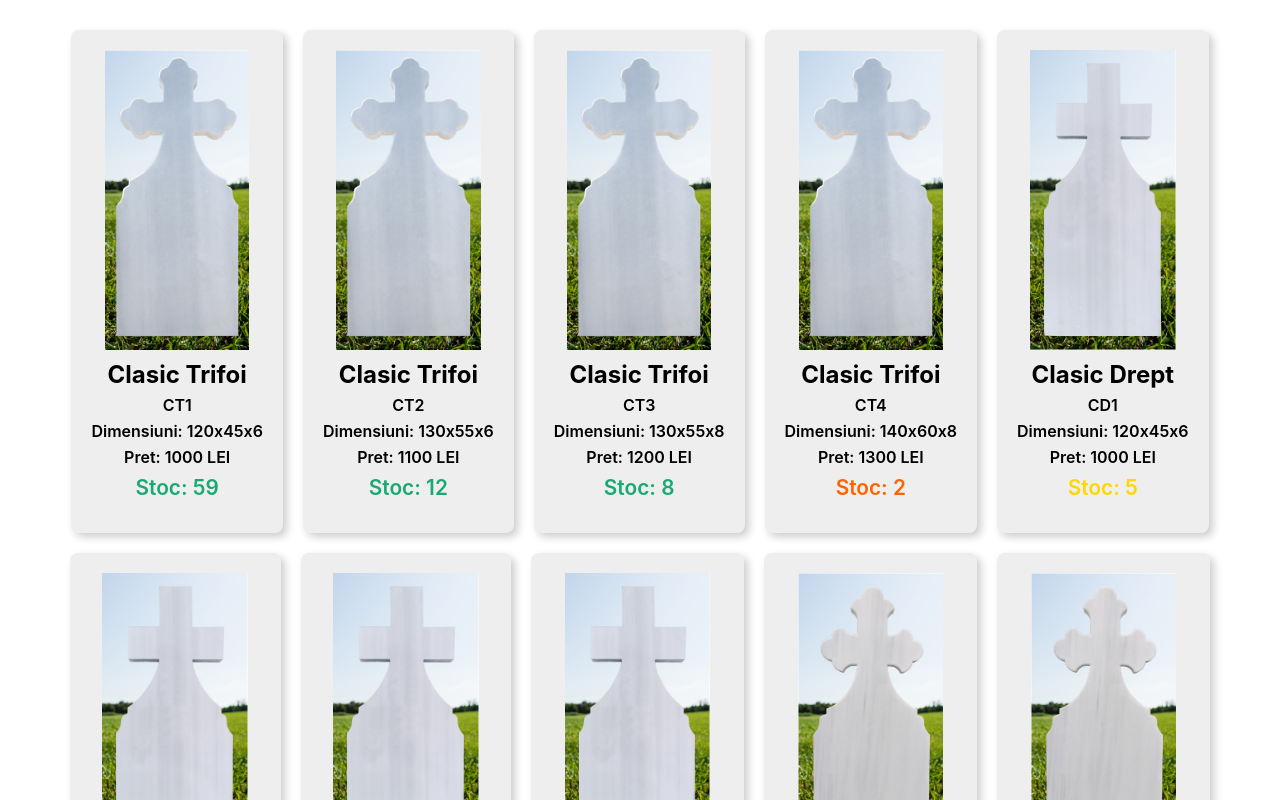
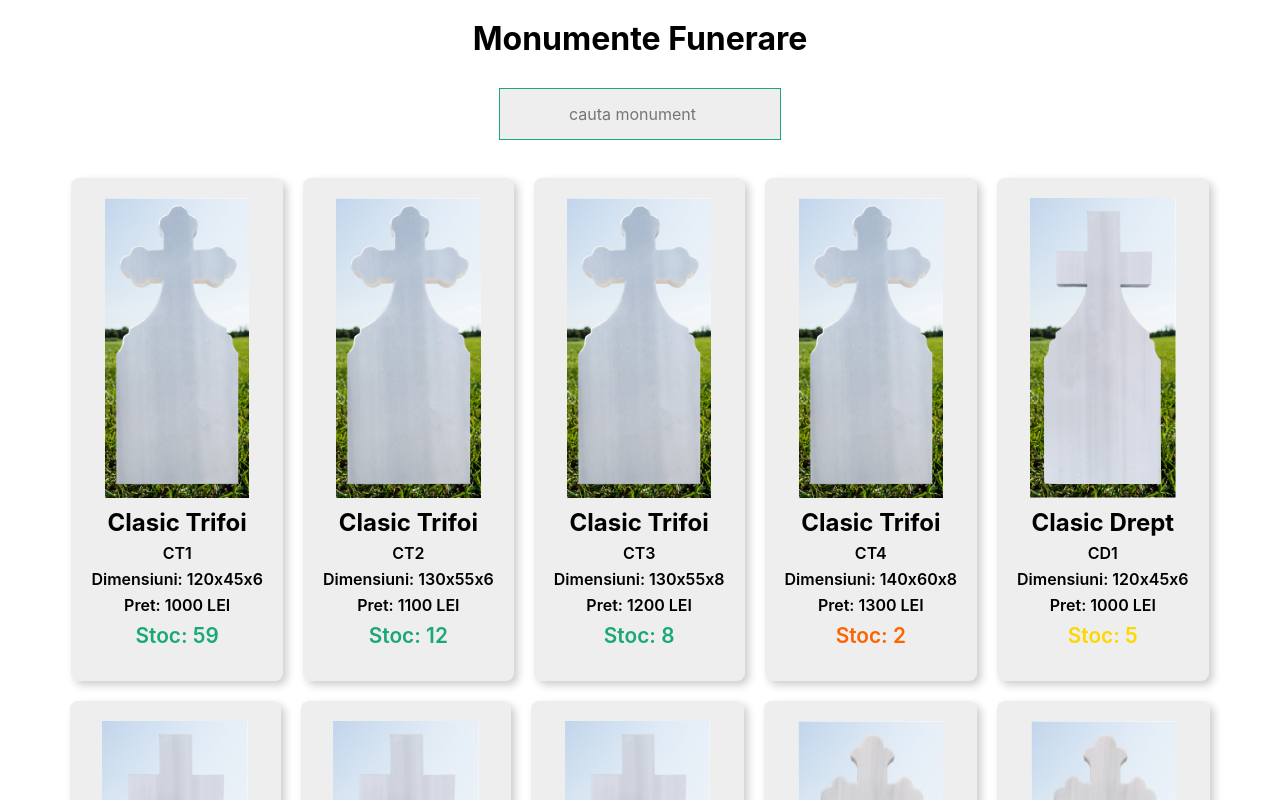
Before and after one commit to jigsaw2510/gest-test, a React (Create React App) app: page / in a window 1280 px wide. Shown: the top 800 px of the page. Built offline with nearby package versions, Linux system fonts and the light colour scheme.

Commit message:
implemented filtering logic

```diff
--- a/package.json
+++ b/package.json
@@ -11,6 +11,7 @@
     "react": "^18.2.0",
     "react-card-flip": "^1.2.2",
     "react-dom": "^18.2.0",
+    "react-modal": "^3.16.1",
     "react-scripts": "5.0.1",
     "tachyons": "^4.12.0",
     "web-vitals": "^2.1.4"
--- /dev/null
+++ b/src/App.js
@@ -0,0 +1,36 @@
+import React, { Component } from 'react';
+import CardList from './CardList';
+import { monumente } from './monumente';
+import SearchBox from './SearchBox'
+
+
+class App extends Component {
+	constructor() {
+		super()
+		this.state = {
+			monumente: monumente,
+			searchfield:''
+		}
+	}
+	onSearchChange = (event) => {
+		this.setState({searchfield: event.target.value})
+	}
+	render() {
+		const filteredmonumente = this.state.monumente.filter(monument => {
+		  const lowerCaseSearch = this.state.searchfield.toLowerCase();
+		  return (
+		    monument.name.toLowerCase().includes(lowerCaseSearch) ||
+		    monument.code.toLowerCase().includes(lowerCaseSearch)
+		  );
+		});
+		return (
+		<div className='tc'>
+			<h1>Monumente Funerare</h1>
+			<SearchBox searchChange={this.onSearchChange}/>
+			<CardList monumente={filteredmonumente}/>
+		</div>
+		);
+	}
+}
+
+export default App;
--- /dev/null
+++ b/src/SearchBox.js
@@ -0,0 +1,16 @@
+import React from 'react';
+
+
+const SearchBox = ({ searchfield, searchChange }) => {
+	return (
+		<div className='pa2'>
+			<input className='pa3 ba b--green bg-light-gray tc'
+			type='search'
+			placeholder='cauta monument'
+			onChange = {searchChange}
+			/>
+		</div>
+	);
+}
+
+export default SearchBox;
--- a/src/index.js
+++ b/src/index.js
@@ -1,7 +1,7 @@
 import React from 'react';
 import ReactDOM from 'react-dom/client';
 import './index.css';
-import CardList from './CardList.js'
+import App from './App'
 import reportWebVitals from './reportWebVitals';
 import 'tachyons';
 import { monumente } from './monumente';
@@ -13,7 +13,7 @@ const root = ReactDOM.createRoot(document.getElementById('root'));
 root.render(
   <React.StrictMode>
     <div>
-      <CardList monumente={monumente} />
+      <App />
     </div>
   </React.StrictMode>
 );
```
Also changed, not shown: 1 other file (tests, documents, lock files or other folders).
